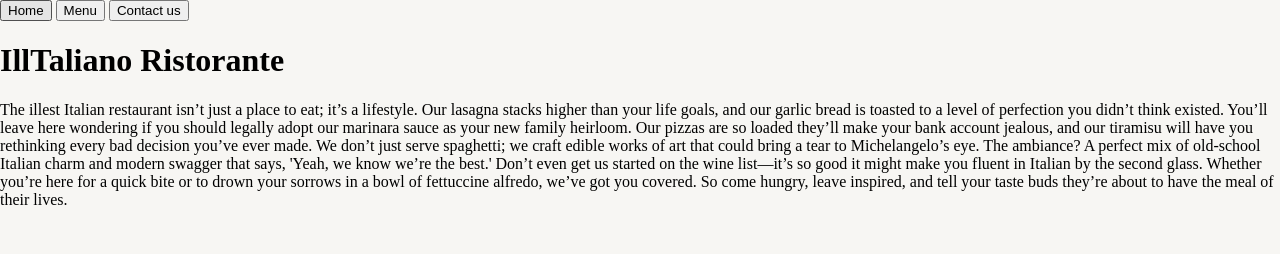
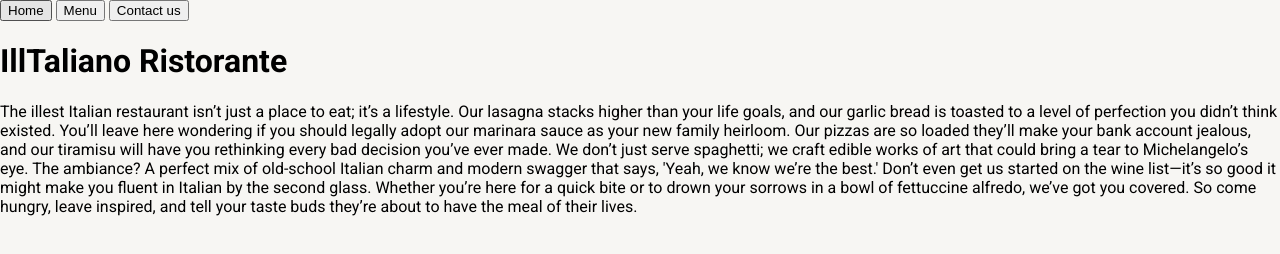
Before and after one commit to aleksapetrovic2907/odin-10-restaurant, a website built with webpack: page src/template.html in a window 1280 px wide. Built offline with nearby package versions, Linux system fonts and the light colour scheme.

Commit message:
import 'Roboto' font family

```diff
--- a/src/styles.css
+++ b/src/styles.css
@@ -1,3 +1,5 @@
+@import url('https://fonts.googleapis.com/css2?family=Roboto:ital,wght@0,100;0,300;0,400;0,500;0,700;0,900;1,100;1,300;1,400;1,500;1,700;1,900&display=swap');
+
 :root {
     --color-lemon-grass: #A59D84;
     --color-coral-reef: #C1BAA1;
@@ -10,4 +12,6 @@ body {
     background-color: var(--color-spring-wood);
     margin: 0;
     padding: 0;
+
+    font-family: "Roboto", sans-serif;
 }
```
